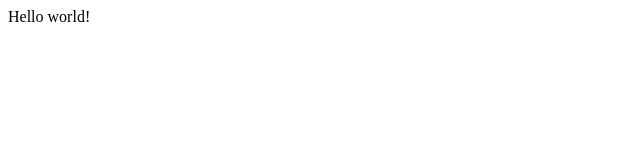
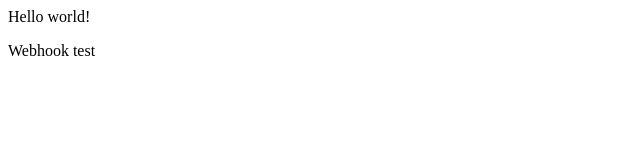
Before and after one commit to mateycardula/jenkins-exercise, a plain HTML site: page index.html in a window 1280 px wide. Shown: the full height of the page, 0-640 px from the left. Drawn offline with Linux system fonts and the light colour scheme.

Commit message:
Webhook test 211029

```diff
--- a/index.html
+++ b/index.html
@@ -1 +1,2 @@
 <p>Hello world!</p>
+<p>Webhook test</p>
```
